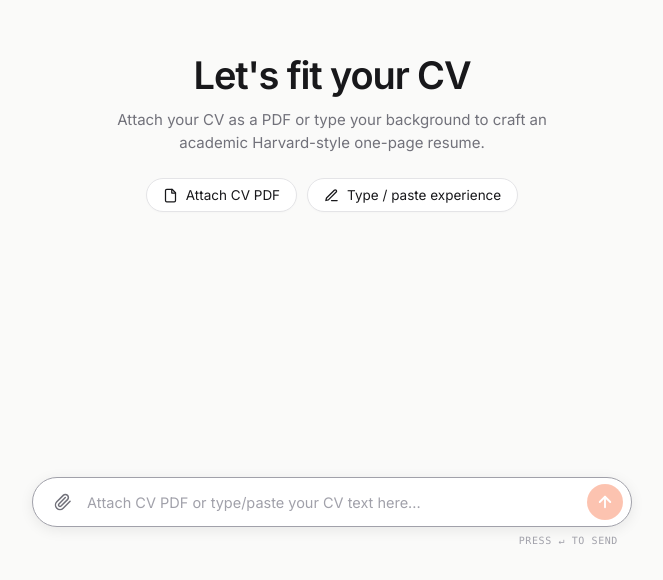
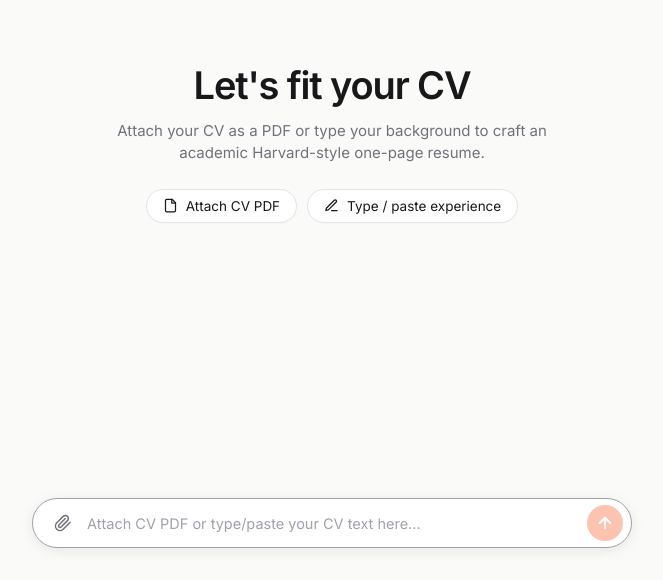
Before and after one commit to vardzz/fitted.com, a Next.js app: page / in a window 1280 px wide. Shown: the part 220-800 px from the top of the page, without its empty margins (308-971 px from the left). Built offline with nearby package versions, Linux system fonts and the light colour scheme.

Commit message:
remove: press enter to send hint

```diff
--- a/app/page.tsx
+++ b/app/page.tsx
@@ -582,10 +582,6 @@ export default function Home() {
               </button>
             </form>
 
-            <div className="prompt-keyboard-hint">
-              Press ↵ to send
-            </div>
-
             {errorMsg && (
               <p className="error-text" style={{ textAlign: "center", marginTop: 12 }}>
                 {errorMsg}
```
